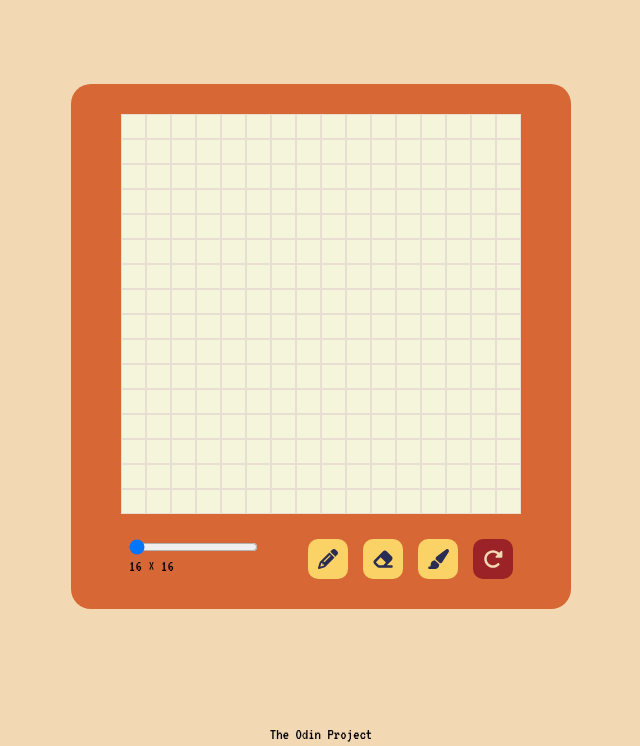
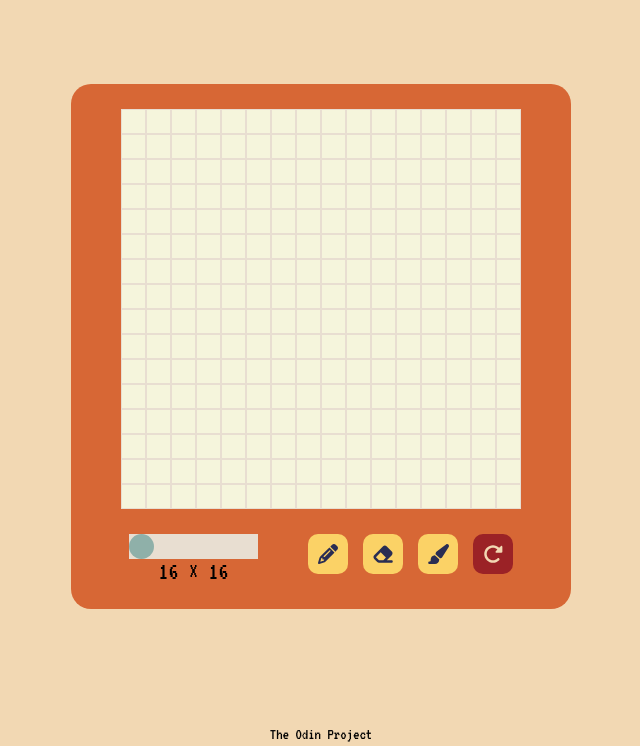
Before and after one commit to jnssvdl/etch-a-sketch, a plain HTML site: page index.html in a window 1280 px wide. Shown: the part 54-800 px from the top of the page, without its empty margins (319-959 px from the left). Drawn offline with Linux system fonts and the light colour scheme.

Commit message:
Added slider design

```diff
--- a/index.html
+++ b/index.html
@@ -3,7 +3,7 @@
     <head>
         <meta charset="UTF-8">
         <meta name="viewport" content="width=device-width, initial-scale=1.0">
-        <title>Document</title>
+        <title>Etch-a-Sketch</title>
         <link rel="stylesheet" href="style.css">
         <script src="script.js" defer></script>
     </head>
@@ -21,7 +21,7 @@
                 <div class="settings">
                     <div class="slide-container">
                         <input type="range" min="16" max="100" value="16" class="slider" id="square-range">
-                        <p><span id="squares"></span></p>
+                        <p id="number-of-squares"><span id="squares"></span></p>
                     </div>
 
                     <div class="button-container">
--- a/style.css
+++ b/style.css
@@ -61,6 +61,48 @@ body {
     margin-top: 25px;
 }
 
+.slide-container {
+    display: flex;
+    flex-direction: column;
+    justify-content: center;
+    align-items: center;
+}
+
+/* The slider itself */
+.slider {
+  -webkit-appearance: none;  /* Override default CSS styles */
+  appearance: none;
+  width: 100%; /* Full-width */
+  height: 25px; /* Specified height */
+  background: #E8DED1; /* Grey background */
+  outline: none; /* Remove outline */
+  -webkit-transition: .2s; /* 0.2 seconds transition on hover */
+  transition: opacity .2s;
+}
+
+/* The slider handle (use -webkit- (Chrome, Opera, Safari, Edge) and -moz- (Firefox) to override default look) */
+.slider::-webkit-slider-thumb {
+  -webkit-appearance: none; /* Override default look */
+  appearance: none;
+  width: 25px; /* Set a specific slider handle width */
+  height: 25px; /* Slider handle height */
+  background: #8FB0A9; /* Green background */
+  cursor: pointer; /* Cursor on hover */
+  border-radius: 50%;
+}
+
+.slider::-moz-range-thumb {
+  width: 25px; /* Set a specific slider handle width */
+  height: 25px; /* Slider handle height */
+  background: #8FB0A9; /* Green background */
+  cursor: pointer; /* Cursor on hover */
+  border-radius: 50%;
+}
+
+#number-of-squares {
+    font-size: 25px;
+}
+
 .button-container {
     display: flex;
     gap: 15px;
```
